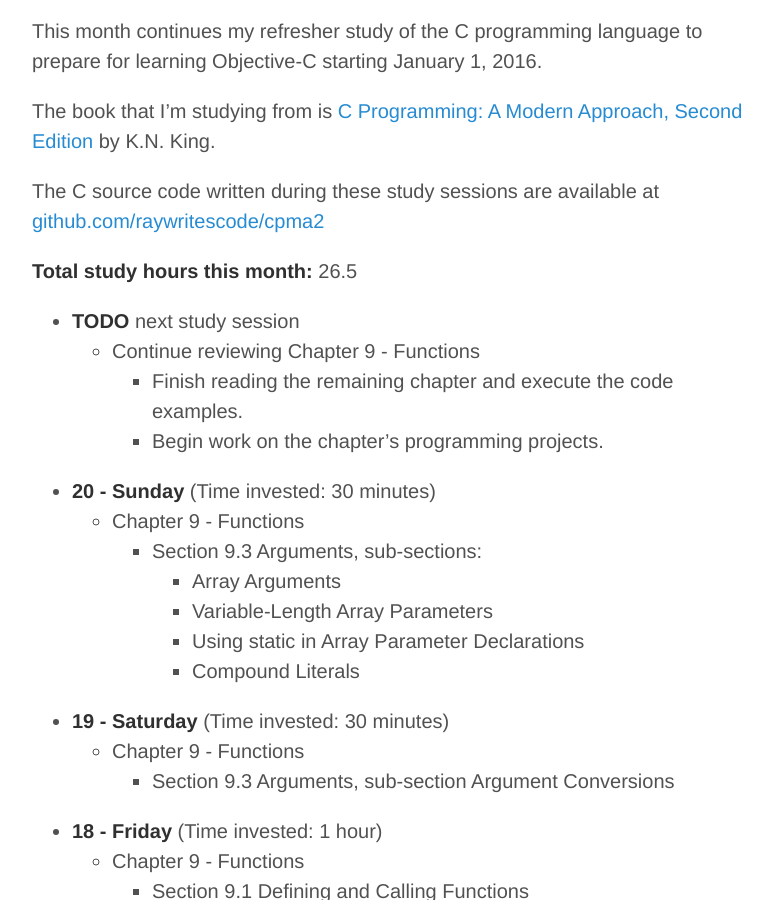
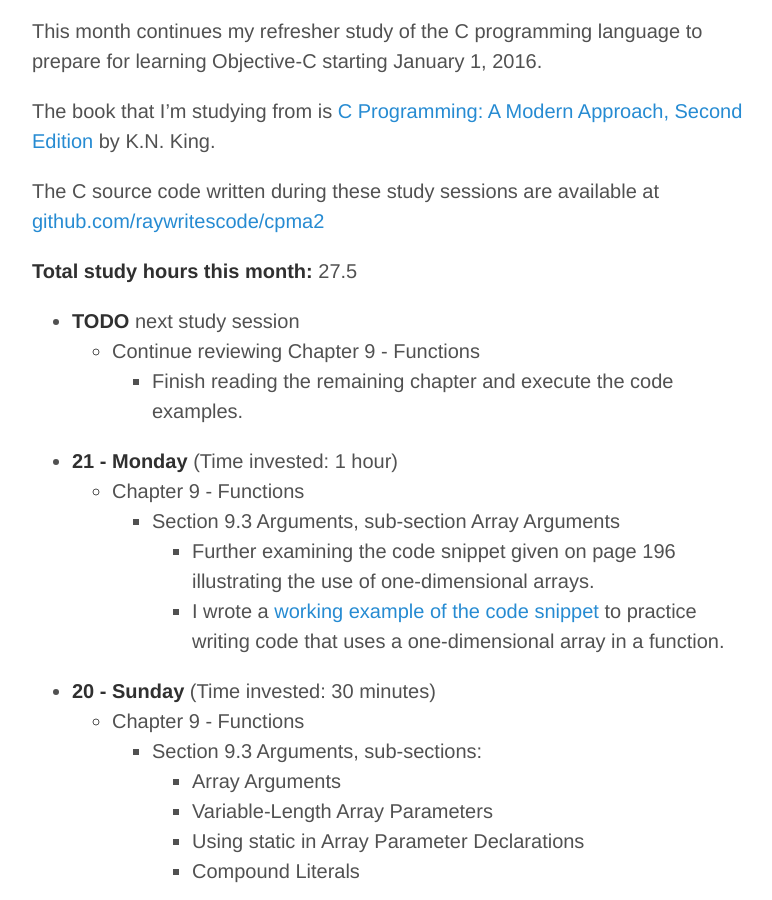
Before and after one commit to raywritescode/raywritescode.github.io, a Jekyll site: the page built from studylog.md, in a window 1280 px wide and 900 px high, scrolled down 237 px. Shown: the whole window, without its empty margins (248-1020 px from the left). Built offline with Jekyll 4.4.1, drawn with Linux system fonts in a browser that asks for light colours; Markdown is read by kramdown in place of the engine named in the settings.

Commit message:
Updated studylog.md - Study session (1 hour) Monday 2015-12-21

```diff
--- a/studylog.md
+++ b/studylog.md
@@ -11,12 +11,17 @@ The book that I'm studying from is [C Programming: A Modern Approach, Second Edi
 
 The C source code written during these study sessions are available at [github.com/raywritescode/cpma2](https://github.com/raywritescode/cpma2)
 
-**Total study hours this month:** 26.5
+**Total study hours this month:** 27.5
 
 * **TODO** next study session
    - Continue reviewing Chapter 9 - Functions
       * Finish reading the remaining chapter and execute the code examples.
-      * Begin work on the chapter's programming projects.
+
+* **21 - Monday** (Time invested: 1 hour)
+   - Chapter 9 - Functions
+      * Section 9.3 Arguments, sub-section Array Arguments
+         - Further examining the code snippet given on page 196 illustrating the use of one-dimensional arrays.
+         - I wrote a [working example of the code snippet](https://github.com/raywritescode/cpma2/blob/632582ed35bba4ceb595812b1e5fa75457d5288f/ch09/review/one_dim_array_arg.c) to practice writing code that uses a one-dimensional array in a function.
 
 * **20 - Sunday** (Time invested: 30 minutes)
    - Chapter 9 - Functions
```
